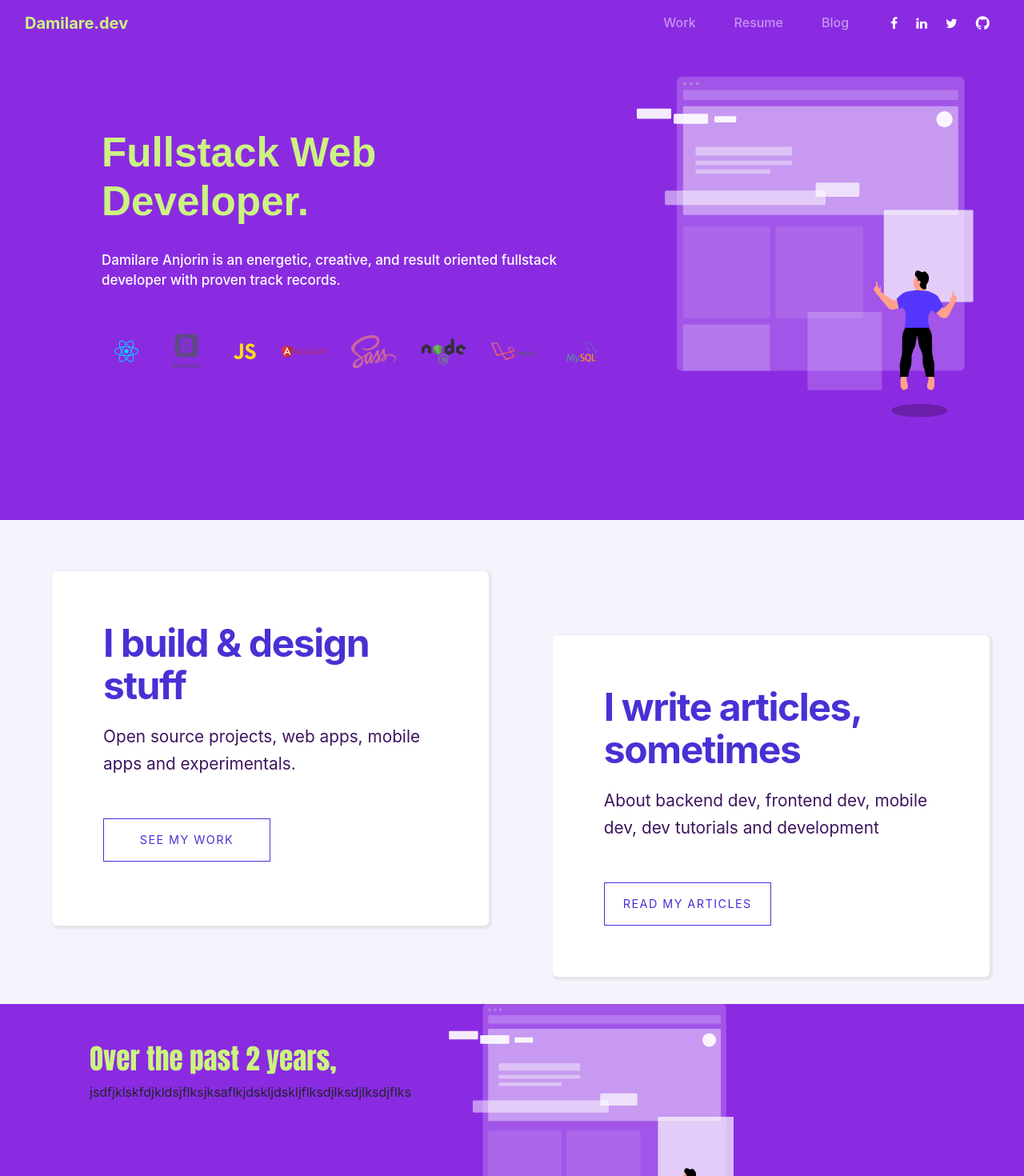
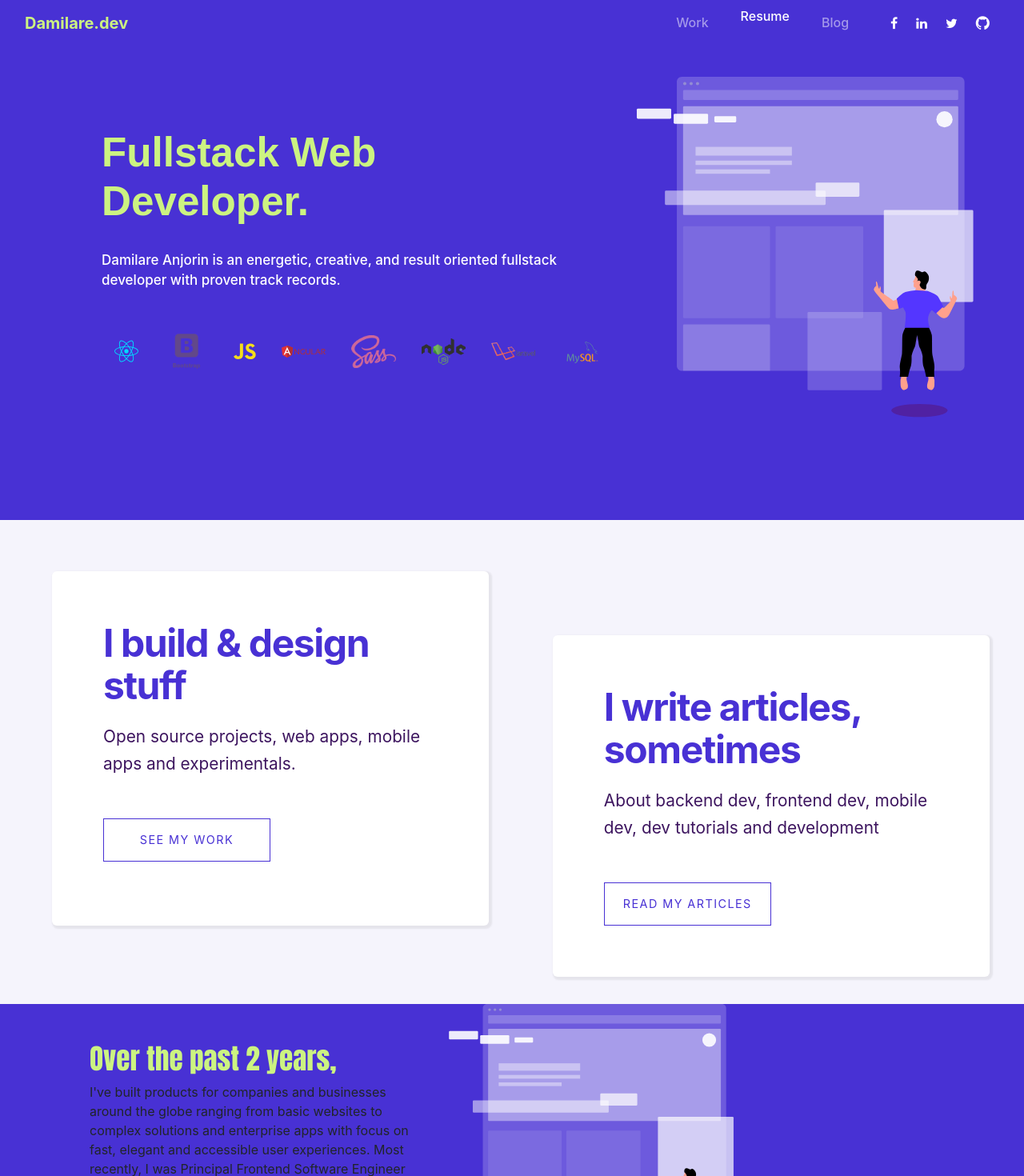
Before and after one commit to dammy001/damilare.dev, a React (Create React App) app: page / in a window 1280 px wide. Shown: the top 1470 px of the page at 80% size. Built offline with nearby package versions, Linux system fonts and the light colour scheme; what react-animations would draw is missing.

Commit message:
personal website

```diff
--- a/src/App.js
+++ b/src/App.js
@@ -6,8 +6,7 @@ import '../node_modules/jquery/dist/jquery.min.js';
 import {
   BrowserRouter as Router,
   Switch,
-  Route,
-  Link
+  Route
 } from "react-router-dom";
 import Login from './components/login/login';
 import Register from './components/register/register';
@@ -15,7 +14,8 @@ import Workdetails from './components/work/workdetails';
 import Landing from './components/landing/landing';
 import Blog from './components/Blog/blog';
 import Header from './components/header/header';
-import Side from './components/sidebar/sidebar';
+import Resume from './components/resume/resume';
+
 
 
 function App() {
@@ -29,6 +29,7 @@ function App() {
         <Route path="/login" component={Login} />
         <Route path="/register" component={Register} />
         <Route path="/work" component={Workdetails} />
+        <Route path="/resume" component={Resume} />
         <Route path="/blog" component={Blog} />
       </Switch>
     </div>
--- a/src/components/experience/experience.js
+++ b/src/components/experience/experience.js
@@ -9,7 +9,17 @@ class Experience extends Component {
                         <div className="col-5">
                             <div className="exp-heading">
                                 <h3>Over the past 2 years,</h3>
-                                <p className="description">jsdfjklskfdjkldsjflksjksaflkjdskljdskljflksdjlksdjlksdjflks</p>
+                                <p className="description">
+                                I've built products for companies and businesses around the globe ranging from basic websites to complex solutions and enterprise apps with focus on fast, elegant and accessible user experiences.
+
+Most recently, I was Principal Frontend Software Engineer at hellotax crafting a suite of tools and services tailored at providing robust and fast VAT Registration & Returns solutions for all kinds of traders across Europe.
+
+Before then, I was a Senior frontend engineering contractor with Pixel2HTML building JavaScript applications and interfaces for orgs and individuals.
+
+I once also led the frontend team at a Russian startup, Conectar through building multiple React applications into a single powerful online learning platform.
+
+I'm now available for contracts and remote full-time roles. Want us to work together? You should contact me.
+                                </p>
 
                             </div>
                         </div>
--- a/src/components/experience/experience.scss
+++ b/src/components/experience/experience.scss
@@ -1,7 +1,7 @@
 .experience {
     width: 100%;
     height: 605px;
-    background-color: blueviolet;
+    background-color: #4831d4;
 
     .exp-heading{
         float: left;
--- a/src/components/header/header.js
+++ b/src/components/header/header.js
@@ -1,6 +1,7 @@
 import React, { Component } from 'react';
 import styled, { keyframes } from 'styled-components';
 import { bounce } from 'react-animations';
+import { useLocation } from 'react-router-dom';
 
 import {
     Link
@@ -25,7 +26,11 @@ class Header extends Component {
                 <Link className="nav-link link" to={"/work"}>Work</Link>
               </li>
               <li className="nav-item">
-                <Link className="nav-link link" to={"/business"}>Resume</Link>
+                <a className="resume" href={`https://gitconnected.com/dammy001/resume`}
+                  target="_blank"
+                  rel="noopener noreferrer"
+                  >Resume</a>
+
               </li>
               <li className="nav-item">
                 <Link className="nav-link link" to={"/blog"}>Blog</Link>
--- a/src/components/header/header.scss
+++ b/src/components/header/header.scss
@@ -1,5 +1,5 @@
 .navbar-dark {
-    background-color: blueviolet;
+    background-color: #4831d4;
     width: 100%;
   }
 
@@ -21,8 +21,9 @@
     font-weight: 500;
     margin-left: 2em;
 
-    .link {
+    .resume {
       color: white;
+      text-decoration: none;
     }
 
     .facebook {
--- a/src/components/landing/landing.scss
+++ b/src/components/landing/landing.scss
@@ -3,7 +3,7 @@
     margin: 0;
     padding: 0;
     .container-fluid{
-        background-color: blueviolet;
+        background-color: #4831d4;
         height: 650px;
         width: 100%;
 
--- a/src/components/register/register.js
+++ b/src/components/register/register.js
@@ -2,15 +2,11 @@ import React, { Component } from 'react';
 import { validate } from 'indicative/validator';
 import {
     BrowserRouter as Router,
-    Switch,
-    Route,
     Link
   } from "react-router-dom";
-import axios from 'axios' ;
+//import axios from 'axios' ;
 
 import './register.scss';
-import Login from '../login/login';
-
 class Register extends Component {
 
     constructor(props){
--- /dev/null
+++ b/src/components/resume/resume.js
@@ -0,0 +1,13 @@
+import React, { Component } from 'react';
+import Footer from '../footer/footer';
+
+class Resume extends Component {
+    render() {
+        return <div className="resume">
+
+            <Footer />
+        </div>
+    }
+}
+
+export default Resume
--- /dev/null
+++ b/src/components/resume/resume.scss
@@ -0,0 +1,6 @@
+.resume {
+    width: 100%;
+    margin: 0;
+    padding: 0;
+
+}
--- a/src/components/work/work.scss
+++ b/src/components/work/work.scss
@@ -53,6 +53,7 @@
                         background-color: #4831d4;
                         color: #ffffff;
                         border: none;
+                        -webkit-font-smoothing: antialiased !important;
                     }
                 }
             }
```
